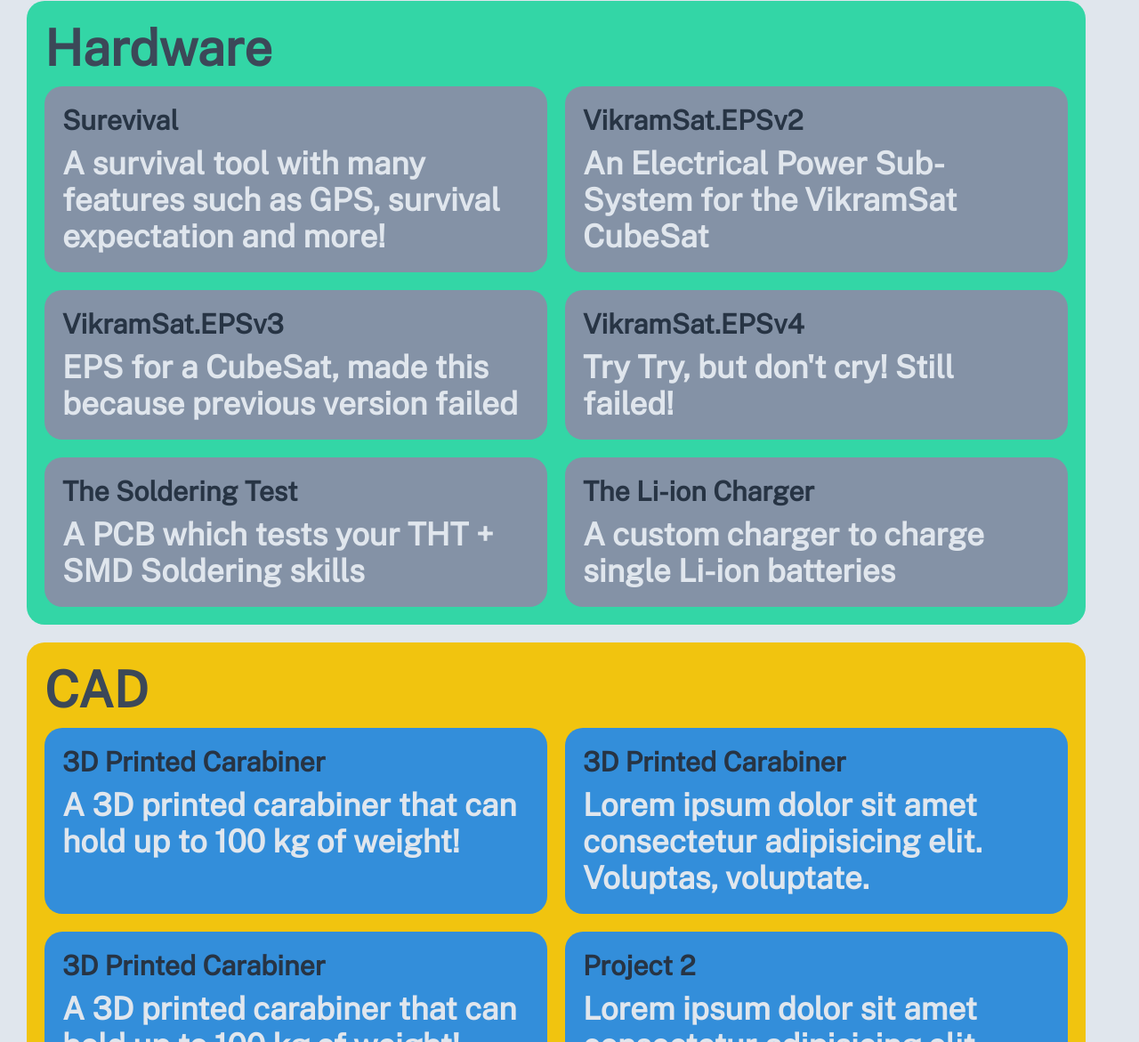
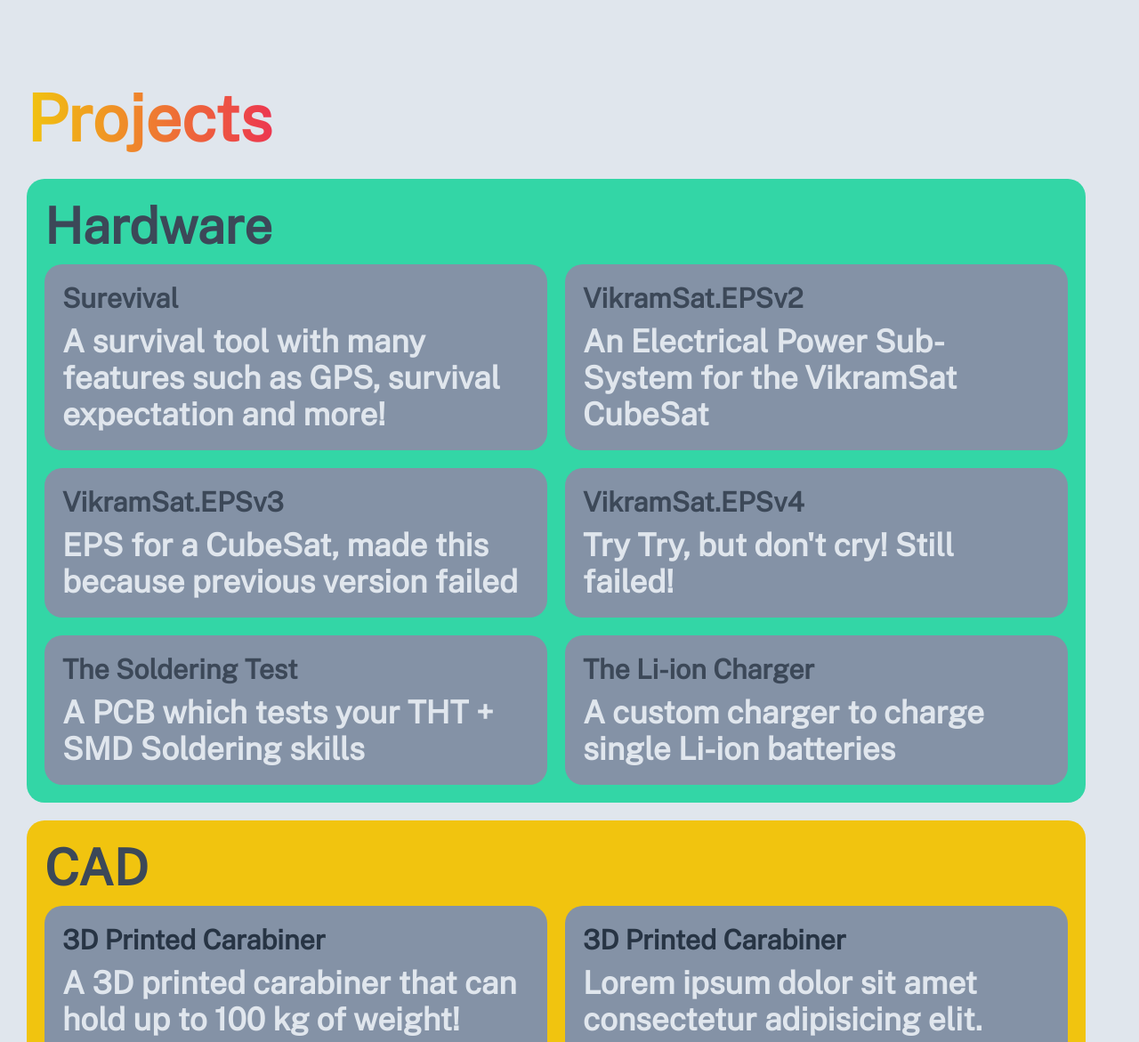
Before and after one commit to Rishaan2202/Personal-Web-v2, a plain HTML site: page index.html in a window 1280 px wide. Shown: the part 1629-2800 px from the top of the page at 89% size. Drawn offline with nearby package versions, Linux system fonts and the light colour scheme.

Commit message:
Changed the styling a bit

```diff
--- a/animations.css
+++ b/animations.css
@@ -40,17 +40,14 @@
 .hardwareProject:hover{
     scale: 1.05;
     transition: all 0.3s ease;
-    cursor: pointer;
 }
 
 .cadProject:hover{
     scale: 1.05;
     transition: all 0.3s ease;
-    cursor: pointer;
 }
 
 .softwareProject:hover{
     scale: 1.05;
     transition: all 0.3s ease;
-    cursor: pointer;
 }
--- a/index.html
+++ b/index.html
@@ -67,7 +67,7 @@
         <h1>Rishaan</h1>
     </div>
     <div id="description">
-        <p>Hey there! Myself Rishaan, a teenage Engineer, who knows how to code, build and design amazing things!</p>
+        <p>Hey there! Myself Rishaan, a 15 YO teenage Engineer, who knows how to code, build and design amazing things!</p>
     </div>
 </div>
 
@@ -101,6 +101,11 @@
                 <p>I have experience in many stuff like 3D modelling (CAD), web development, graphic design, Electronics, PCB Making etc. etc!</p>
             </div>
 
+            <div class="aboutCard" id="achievements">
+                <h3>Achievements</h3>
+                <p>I have achieved several milestones in my journey, some of the major ones are Priviledged journey to ISRO, Hack Club Multiple Events' Organizer, and many more academic awards</p>
+            </div>
+
         </div>
 
     </div>
@@ -119,39 +124,52 @@
 
             <div class="projectGrid">
 
+                <a href="https://blueprint.hackclub.com/projects/210">
                     <div class="hardwareProject">
-                    <h4><a href="https://blueprint.hackclub.com/projects/210">Surevival</a></h4>
+                        <h4>Surevival</h4>
                         <p>A survival tool with many features such as GPS, survival expectation and more!</p>
                     </div>
+                </a>
 
+                <a href="https://blueprint.hackclub.com/projects/210">
                     <div class="hardwareProject">
-                    <h4><a href="https://blueprint.hackclub.com/projects/210">VikramSat.EPSv2</a></h4>
+                        <h4>VikramSat.EPSv2</h4>
                         <p>An Electrical Power Sub-System for the VikramSat CubeSat</p>
                     </div>
+                </a>
 
+                <a href="https://github.com/Rishaan2202">
                     <div class="hardwareProject">
-                    <h4><a href="https://github.com/Rishaan2202">VikramSat.EPSv3</a></h4>
+                        <h4>VikramSat.EPSv3</h4>
                         <p>EPS for a CubeSat, made this because previous version failed</p>
                     </div>
+                </a>
 
+                <a href="https://blueprint.hackclub.com/projects/1014">
                     <div class="hardwareProject">
-                    <h4><a href="https://blueprint.hackclub.com/projects/1014">VikramSat.EPSv4</a></h4>
+                        <h4>VikramSat.EPSv4</h4>
                         <p>Try Try, but don't cry! Still failed!</p>
                     </div>
+                </a>
 
+                <a href="https://blueprint.hackclub.com/projects/1905">
                     <div class="hardwareProject">
-                    <h4><a href="https://blueprint.hackclub.com/projects/1905">The Soldering Test</a></h4>
+                        <h4>The Soldering Test</h4>
                         <p>A PCB which tests your THT + SMD Soldering skills</p>
                     </div>
+                </a>
 
+                <a href="https://blueprint.hackclub.com/projects/5863">
                     <div class="hardwareProject">
-                    <h4><a href="https://blueprint.hackclub.com/projects/5863">The Li-ion Charger</a></h4>
+                        <h4>The Li-ion Charger</h4>
                         <p>A custom charger to charge single Li-ion batteries</p>
+                    </div>
+                </a>
+
             </div>
 
         </div>
 
-        </div>
 
         <div class="projectBranchCard" id="cadCard">
 
--- a/main.css
+++ b/main.css
@@ -23,12 +23,12 @@
 *{
     margin: 0;
     padding: 0;
+    cursor: url(./cursor.svg), auto;
 }
 
 body{
     background-color: var(--smoke);
     font-family: "Public Sans", "Sans Serif";
-    cursor: url(./cursor.svg), auto;
 }
 
 h1{
@@ -145,6 +145,11 @@ a{
 
 /* Projects' Section */
 
+#projects{
+    position: absolute;
+    top: 200px;
+}
+
 #projectCards{
     position: absolute;
     top: 1630px;
@@ -178,9 +183,6 @@ a{
     background-color: var(--cyan);
 }
 
-#hardwareProject h4{
-    color: var(--darkest);
-}
 
 .projectGrid{
     display: grid;
@@ -201,11 +203,21 @@ a{
     color: transparent;
 }
 
-.hardwareProject{
-    background: var(--green);
+
+.hardwareProject h4{
+    color: var(--slate);
+}
+
+.cadProject h4{
+    color: var(--slate);
+}
+
+.softwareProject h4{
+    color: var(--slate);
 }
 
 .hardwareProject{
+    background: var(--green);
     background-color: var(--muted);
     border-radius: 20px;
     color: var(--smoke);
@@ -213,16 +225,16 @@ a{
 }
 
 .cadProject{
-    background-color: var(--blue);
+    background-color: var(--muted);
     border-radius: 20px;
     color: var(--smoke);
     padding: 20px;
 }
 
 .softwareProject{
-    background-color: var(--orange);
+    background-color: var(--muted);
     border-radius: 20px;
-    color: var(--steel);
+    color: var(--smoke);
     padding: 20px;
 }
 
```
Lines whose indentation alone changed are shown as unchanged.
